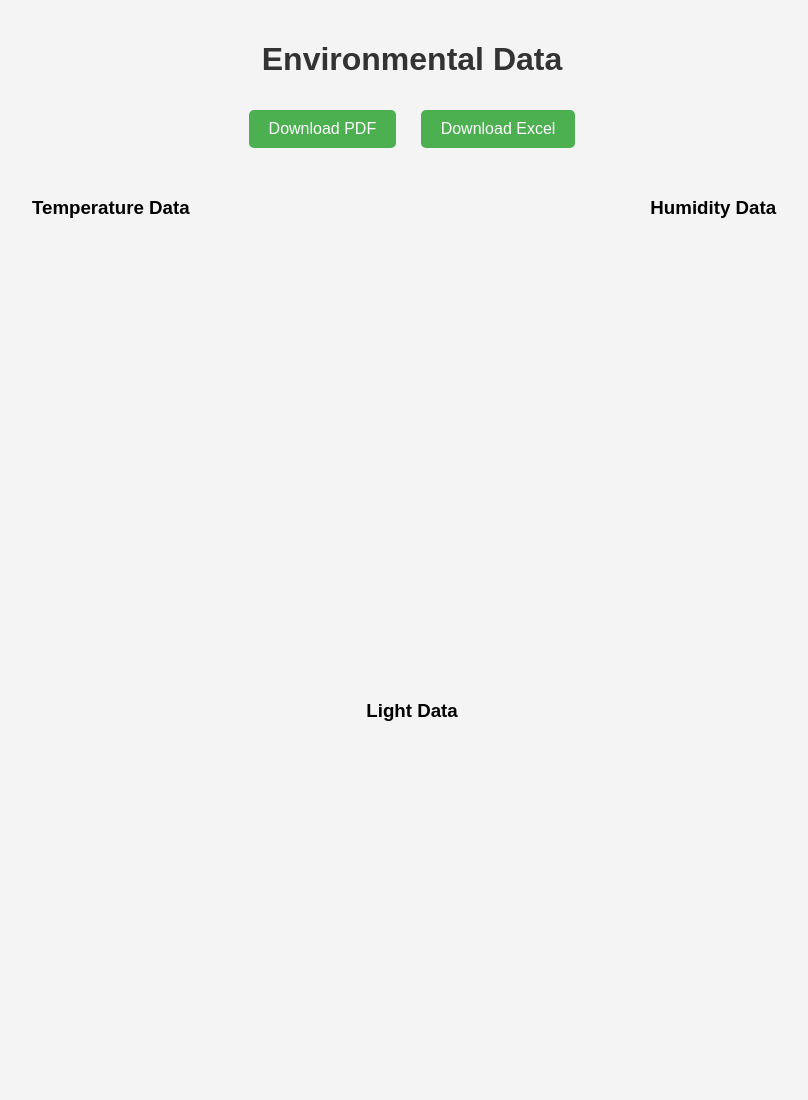
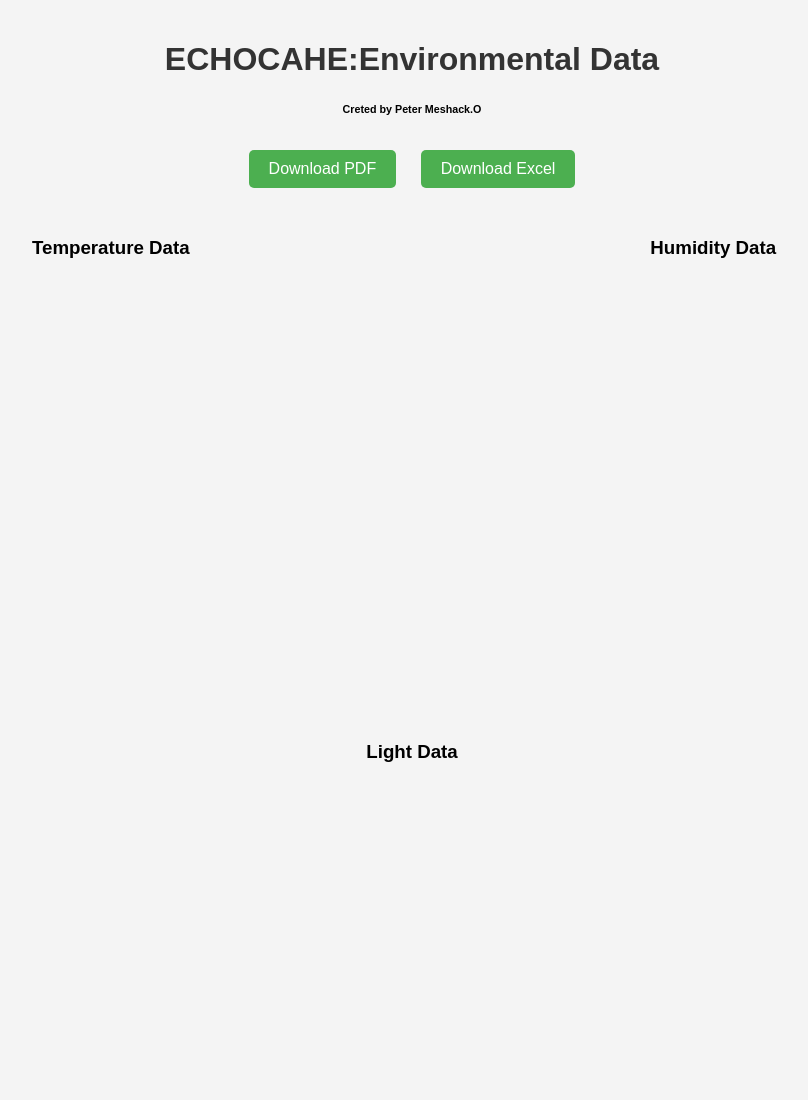
Before and after one commit to petermeshack/echocache.io, a plain HTML site: page index.html in a window 1280 px wide. Shown: the top 1100 px of the page, without its empty margins (228-1036 px from the left). Drawn offline with nearby package versions, Linux system fonts and the light colour scheme; no server answers.

Commit message:
Update index.html

```diff
--- a/index.html
+++ b/index.html
@@ -64,7 +64,8 @@
 </head>
 <body>
 
-    <h1>Environmental Data</h1>
+    <h1>ECHOCAHE:Environmental Data</h1>
+    <h6>Creted by Peter Meshack.O</h6>
 
     <!-- Download Buttons -->
     <div>
```
